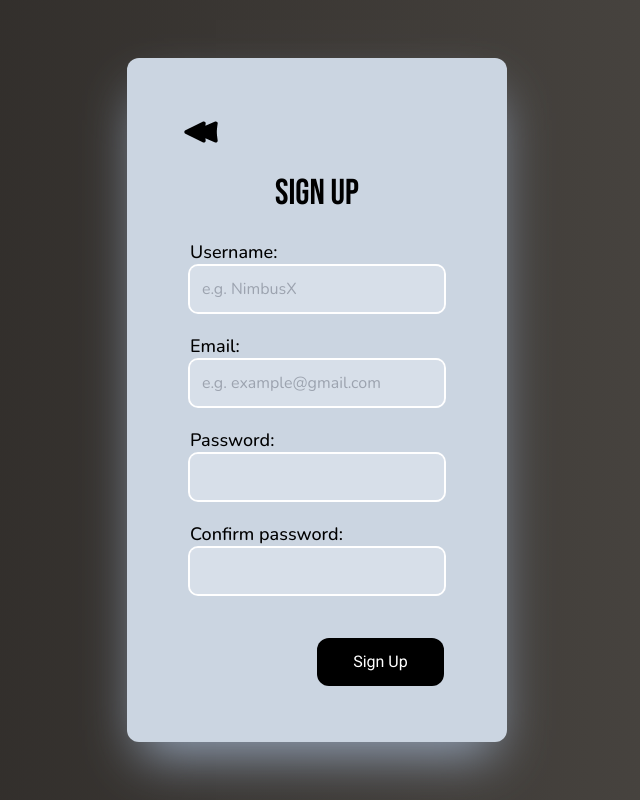
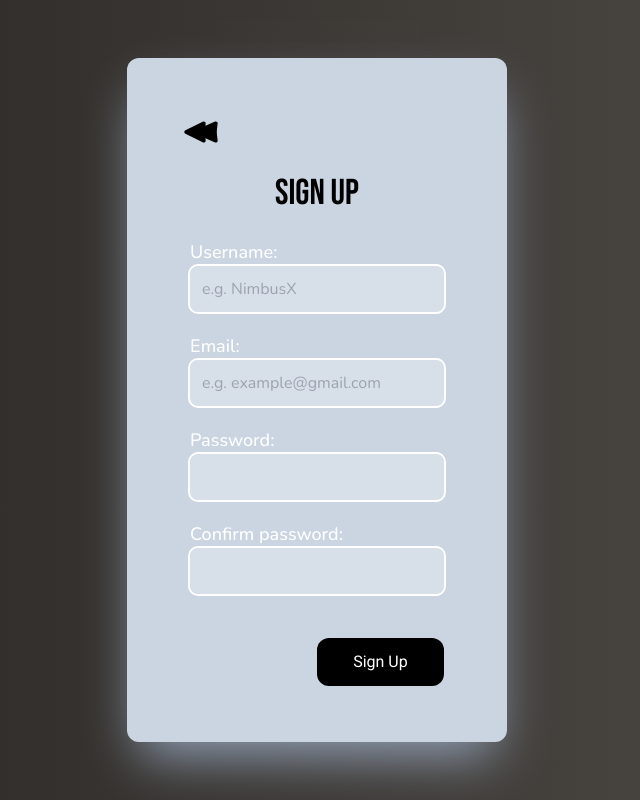
Before and after one commit to Fabio-Alfredo/Clinic-Application-React, a React (Vite) app in the folder frontAuth/: page /SignUp in a window 1280 px wide. Shown: the whole page, without its empty margins (323-963 px from the left). Built offline with nearby package versions, Linux system fonts and the light colour scheme; a web font is replaced by a local one.

Commit message:
add: view errors

```diff
--- a/frontAuth/src/getIn/InputFiled.jsx
+++ b/frontAuth/src/getIn/InputFiled.jsx
@@ -1,10 +1,13 @@
-const InputField = ({nameField = "", type = "", placeH="", inputName, inputValue, inputOnchage}) => {
+const InputField = ({ nameField = "", type = "", placeH = "", inputName, inputValue, inputOnchage, error }) => {
+
+    const labelValue = error ? `${nameField}: ${error}` : `${nameField}:`;
 
     return (
+
         <>
             <label className="w-full">
-                <span className="font-Nunito font-medium text-lg self-start">{nameField}:</span>
-                <input className="p-3 min-w-full bg-slate-200/55 text-white font-Nunito ring-2 ring-white rounded-lg transition ease-in-out duration-200 focus:bg-slate-950/70 focus:outline-slate-950 focus:shadow-2xl focus:shadow-slate-200 " type={type} name={inputName} placeholder={`${placeH}`} value={inputValue} onChange={inputOnchage}/>
+                <span className={`font-Nunito font-medium text-lg self-start ${error ? 'text-red-500 ' : 'text-white'}`}>{labelValue}</span>
+                <input className="p-3 min-w-full bg-slate-200/55 text-white font-Nunito ring-2 ring-white rounded-lg transition ease-in-out duration-200 focus:bg-slate-950/70 focus:outline-slate-950 focus:shadow-2xl focus:shadow-slate-200 " type={type} name={inputName} placeholder={`${placeH}`} value={inputValue} onChange={inputOnchage} />
             </label>
         </>
     );
--- a/frontAuth/src/getIn/SignIn.jsx
+++ b/frontAuth/src/getIn/SignIn.jsx
@@ -25,7 +25,8 @@ const SignIn = () => {
             const res = await login(formData);
             console.log(res);
         } catch (e) {
-            if (e.response.status === 400) {
+            if (e.response.status === 400){
+                console.log(e.response.data)
                 alert(e.response.data);
             }
         }
--- a/frontAuth/src/getIn/SignUp.jsx
+++ b/frontAuth/src/getIn/SignUp.jsx
@@ -13,6 +13,8 @@ const SignUp = () => {
         passwordConf: ''
     })
 
+    const [errors, setErrors] = useState({});
+
     const handleInputChange = (e) => {
         const { name, value } = e.target;
 
@@ -21,6 +23,10 @@ const SignUp = () => {
             [name]: value
         })
 
+        setErrors({
+            ...errors,
+            [name]: undefined
+        });
     }
 
     const handleSubmit = async (e) => {
@@ -31,8 +37,13 @@ const SignUp = () => {
             return
         }
 
-        const res = await register(formData)
-        console.log(res)
+        try {
+            const res = await register(formData)
+            console.log(res)
+        } catch (e) {
+            console.log(e.response.data);
+            setErrors(e.response.data);
+        }
 
     }
 
@@ -47,14 +58,17 @@ const SignUp = () => {
                         Sign Up
                     </p>
                     <form className="flex flex-col gap-5 w-4/6 items-center" onSubmit={handleSubmit}>
-                        <InputField nameField="Username" inputName={"userName"} type="text" placeH="e.g. NimbusX" inputValue={formData.userName} inputOnchage={handleInputChange} />
-                        <InputField nameField="Email" inputName={"email"} type="email" placeH="e.g. example@gmail.com" inputValue={formData.email} inputOnchage={handleInputChange} />
-                        <InputField nameField="Password" inputName={"password"} type="password" inputValue={formData.password} inputOnchage={handleInputChange} />
+                        <InputField nameField="Username" inputName={"userName"} type="text" placeH="e.g. NimbusX" inputValue={formData.userName} inputOnchage={handleInputChange} error={errors.userName} />
+                        <InputField nameField="Email" inputName={"email"} type="email" placeH="e.g. example@gmail.com" inputValue={formData.email} inputOnchage={handleInputChange} error={errors.email} />
+                        <InputField nameField="Password" inputName={"password"} type="password" inputValue={formData.password} inputOnchage={handleInputChange} error={errors.password} />
                         <InputField nameField="Confirm password" inputName={"passwordConf"} type="password" inputValue={formData.passwordConf} inputOnchage={handleInputChange} />
                         <input className="bg-black min-w-[50%] p-4 text-white font-Roboto self-end rounded-xl mt-6 hover:bg-slate-100/70 hover:text-black transition ease-in-out duration-200 hover:ring-2 hover:ring-white" type="submit" value="Sign Up" />
                     </form>
                 </div>
             </div>
+            {Object.keys(errors).map((key) => (
+                <p key={key} className="text-red-500">{errors[key]}</p>
+            ))}
         </>
     );
 };
--- a/frontAuth/src/service/service.js
+++ b/frontAuth/src/service/service.js
@@ -12,8 +12,9 @@ export const register = async (formData) => {
 
         return res.data;
     } catch (error) {
+
         console.error('Error al realizar la petición:', error);
-        throw new Error("Error occurred while creating the movie. Please try again.");
+        throw error
     }
 }
 
@@ -27,6 +28,7 @@ export const login = async (formData) => {
 
         return res.data;
     } catch (error) {
+        console.error('Error al realizar la petición:', error);
         throw error;
     }
 }
```
